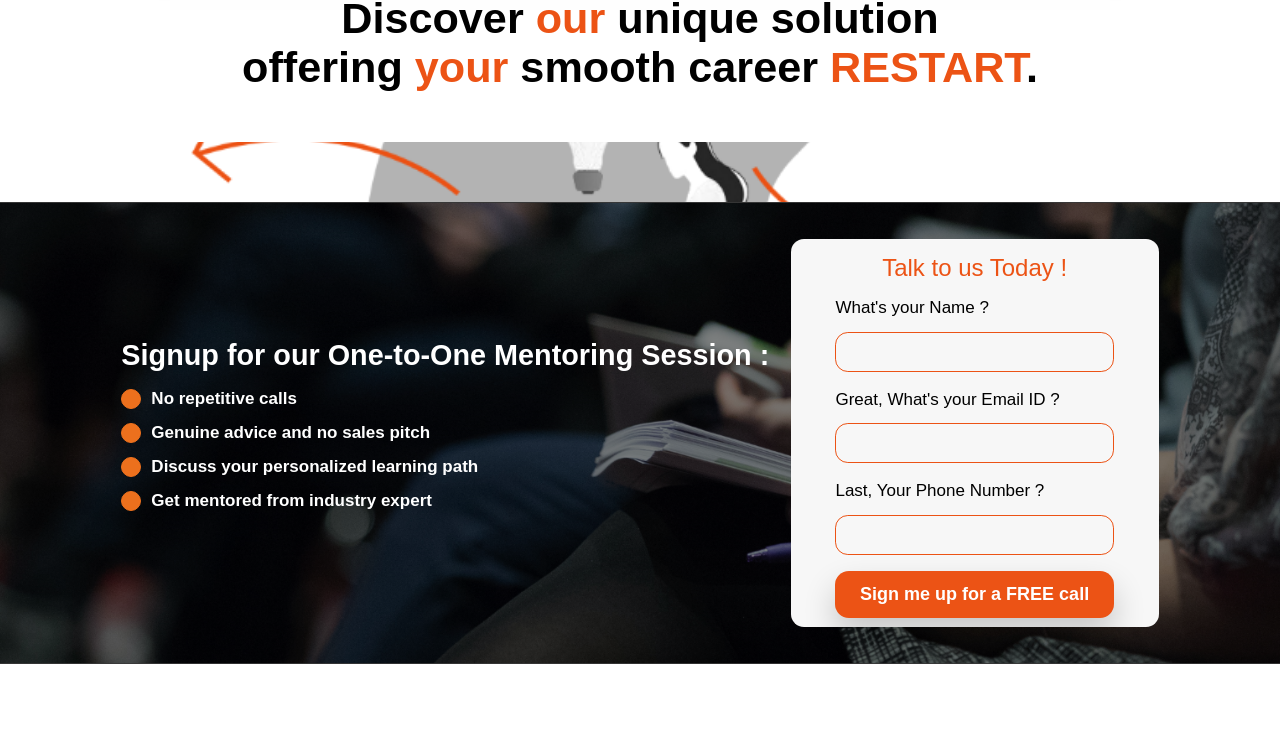
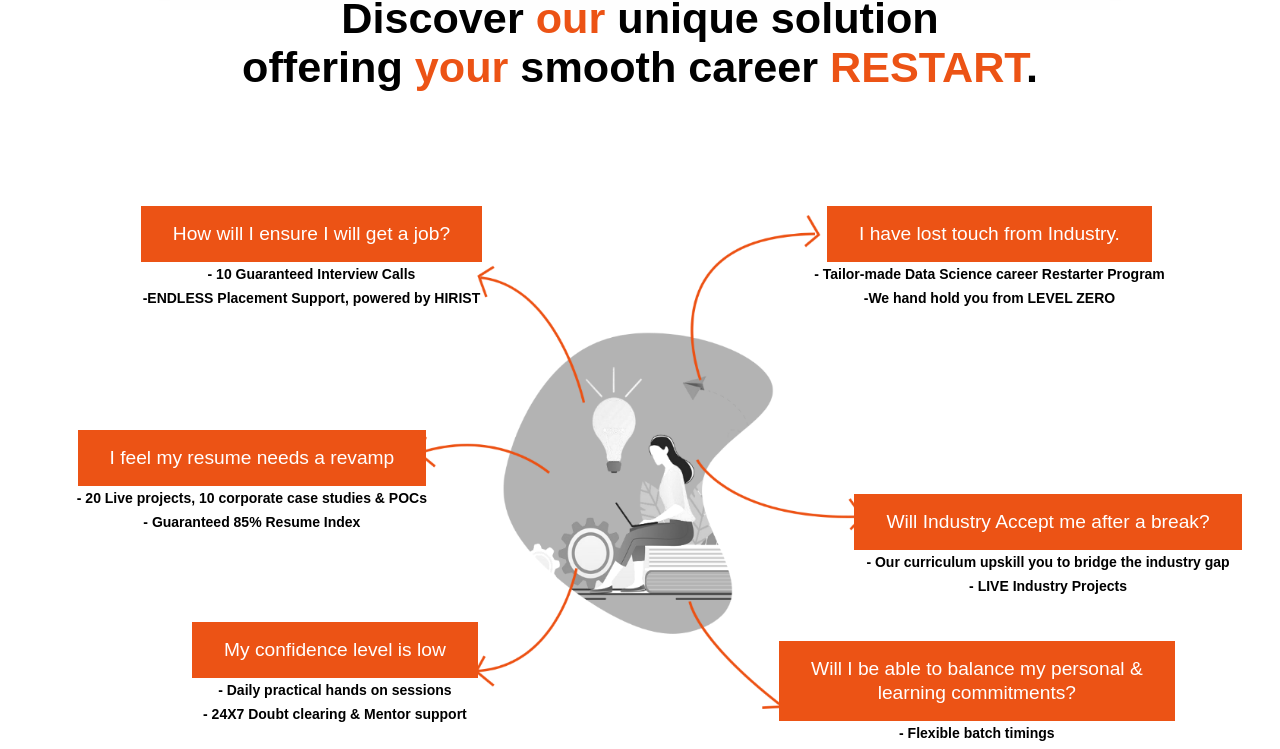
Before and after one commit to NitinSirsath/business-toy-task, a React (Vite) app: page / in a window 1280 px wide. Shown: the part 977-1726 px from the top of the page. Built offline with nearby package versions, Linux system fonts and the light colour scheme.

Commit message:
fix background image bugs

```diff
--- a/src/components/ContactPage/ContactPage.style.ts
+++ b/src/components/ContactPage/ContactPage.style.ts
@@ -2,7 +2,7 @@ import styled from "styled-components";
 
 
 
-export const Container = styled.div`
+export const Container = styled.div<{background:string}>`
 background-position: center center;
   background-repeat: no-repeat;
   background-size: cover;
--- a/src/components/Footer/Footer.style.ts
+++ b/src/components/Footer/Footer.style.ts
@@ -1,6 +1,6 @@
 import styled from "styled-components";
 
-export const Container = styled.div`
+export const Container = styled.div<{background:string}>`
 
 background-position: center center;
     /* background-attachment: fixed; */
--- a/src/components/Home/Home.style.ts
+++ b/src/components/Home/Home.style.ts
@@ -1,6 +1,6 @@
 import styled from "styled-components";
 
-export const HomeContainer = styled.div`
+export const HomeContainer = styled.div<{background:string}>`
     background-position: center center;
     /* background-attachment: fixed; */
   background-repeat: no-repeat;
--- a/src/components/SolutionPage/SolutionPage.style.ts
+++ b/src/components/SolutionPage/SolutionPage.style.ts
@@ -25,15 +25,113 @@ export const ColorRed = styled.span`
     color: #EC5315;
 `
 
-export const SolutionCardContainer = styled.div`
-    background-position: center center;
+export const SolutionCardContainer = styled.div<{background:string}>`
+    background-position: center;
     /* background-attachment: fixed; */
   background-repeat: no-repeat;
-  background-size: cover;
+  background-size: contain;
   background-image:
     url(${(props:any) => props.background});
     color: white;
     text-align: center;
     padding: 30px 20px ;
+    position: relative;
+    height: 80vh;
+
+
+        @media only screen and (max-width:868px){
+            position: static;
+            background-image: none;
+        }
+
+
+    h2{
+        padding: 1rem 2rem;
+    display: inline-block;
+    font-size: 1.2rem;
+    background-color: #EC5315;
+    color: #fff;
+    font-weight: normal;
+    text-align: center;
+    }
+    p{
+        color: black;
+        font-size: 14px;
+        font-weight: bold;
+    }
+`
+
+export const SolutionCard1 = styled.div`
+position: absolute;
+    left: 11%;
+    top: 10%;
+
+    @media only screen and (max-width:868px){
+            position: static;
+           width:70%;
+           margin-bottom:10px;
+        }
+
 
 `
+export const SolutionCard2 = styled.div`
+position: absolute;
+right: 9%;
+top: 10%;
+
+@media only screen and (max-width:868px){
+            position: static;
+           width:70%;
+           margin-bottom: 10px;
+        }
+
+`
+export const SolutionCard3 = styled.div`
+position: absolute;
+    left: 6%;
+    top: 45%;
+
+    @media only screen and (max-width:868px){
+            position: static;
+           width:70%;
+           margin-bottom:10px;
+        }
+
+`
+export const SolutionCard4 = styled.div`
+position: absolute;
+
+top: 55%;
+    right: 3%;
+
+
+    @media only screen and (max-width:868px){
+            position: static;
+           width:70%;
+           margin-bottom:10px;
+        }
+
+`
+export const SolutionCard5 = styled.div`
+position: absolute;
+top: 75%;
+    left: 15%;
+    @media only screen and (max-width:868px){
+            position: static;
+           width:70%;
+           margin-bottom:10px;
+        }
+
+`
+export const SolutionCard6 = styled.div`
+position: absolute;
+top: 78%;
+    right: 8%;
+
+    @media only screen and (max-width:868px){
+            position: static;
+          width:70%;
+          margin-bottom:10px;
+        }
+
+`
--- a/src/components/SolutionPage/SolutionPage.tsx
+++ b/src/components/SolutionPage/SolutionPage.tsx
@@ -1,6 +1,6 @@
 import React from 'react'
 import SolutionImage from '../../assets/solution.png'
-import { Container, ColorRed, TitleHeading ,SolutionCardContainer} from './SolutionPage.style'
+import { Container, ColorRed, TitleHeading ,SolutionCardContainer,SolutionCard1,SolutionCard2,SolutionCard3,SolutionCard4,SolutionCard5,SolutionCard6} from './SolutionPage.style'
 
 const SolutionPage = () => {
   return (
@@ -8,7 +8,36 @@ const SolutionPage = () => {
       <TitleHeading>Discover <ColorRed>our</ColorRed> unique solution <br />
         offering <ColorRed>your</ColorRed> smooth career <ColorRed>RESTART</ColorRed>.</TitleHeading>
         <SolutionCardContainer background={SolutionImage}>
-
+        <SolutionCard1>
+          <h2>How will I ensure I will get a job?</h2>
+          <p>- 10 Guaranteed Interview Calls</p>
+          <p>-ENDLESS Placement Support, powered by HIRIST</p>
+        </SolutionCard1>
+        <SolutionCard2>
+          <h2>I have lost touch from Industry.</h2>
+          <p>-  Tailor-made Data Science career Restarter Program</p>
+          <p>-We hand hold you from LEVEL ZERO</p>
+        </SolutionCard2>
+        <SolutionCard3>
+          <h2>I feel my resume needs a revamp</h2>
+          <p>-  20 Live projects, 10 corporate case studies & POCs</p>
+          <p>- Guaranteed 85% Resume Index</p>
+        </SolutionCard3>
+        <SolutionCard4>
+          <h2>Will Industry Accept me after a break?</h2>
+          <p>- Our curriculum upskill you to bridge the industry gap</p>
+          <p>- LIVE Industry Projects</p>
+        </SolutionCard4>
+        <SolutionCard5>
+          <h2>My confidence level is low</h2>
+          <p>-  Daily practical hands on sessions</p>
+          <p>- 24X7 Doubt clearing & Mentor support</p>
+        </SolutionCard5>
+        <SolutionCard6>
+          <h2>Will I be able to balance my personal & <br /> learning commitments?</h2>
+          <p>-  Flexible batch timings</p>
+          <p>- Excess to recoded class videos & other learning resources</p>
+        </SolutionCard6>
         </SolutionCardContainer>
     </Container>
   )
```
